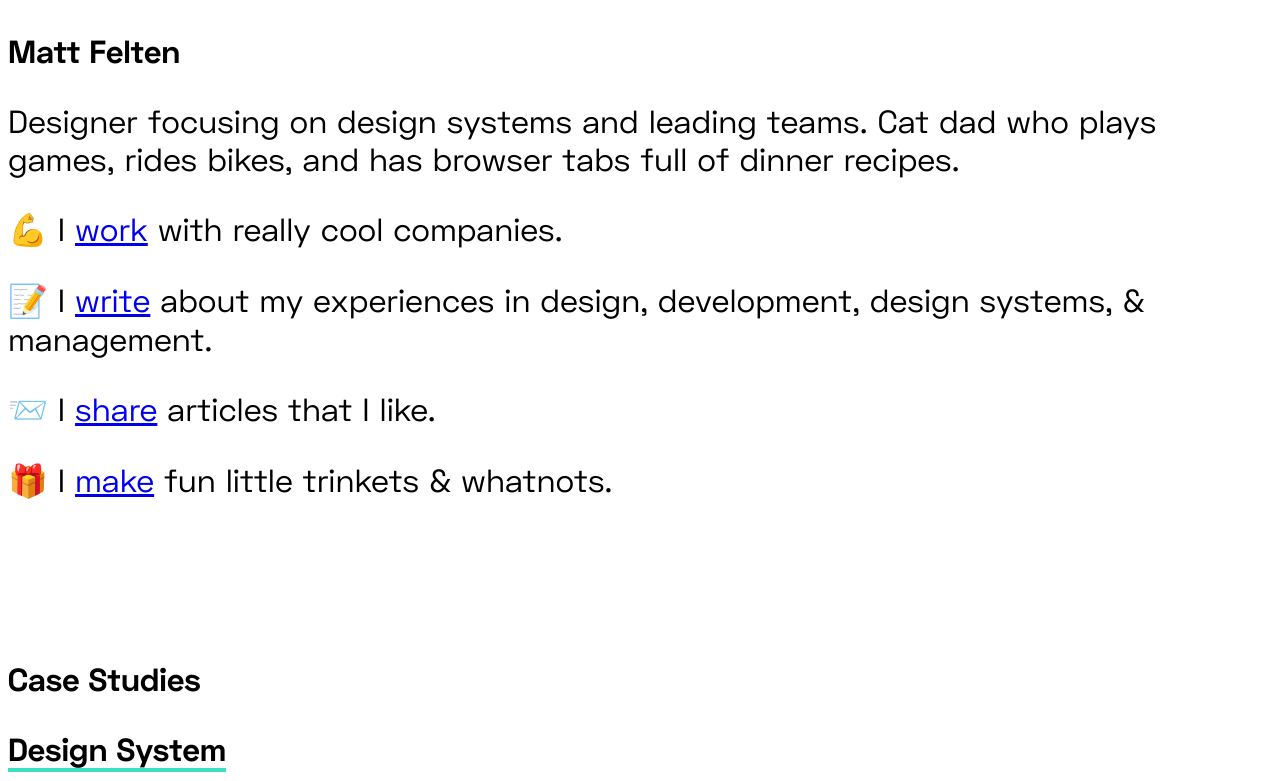
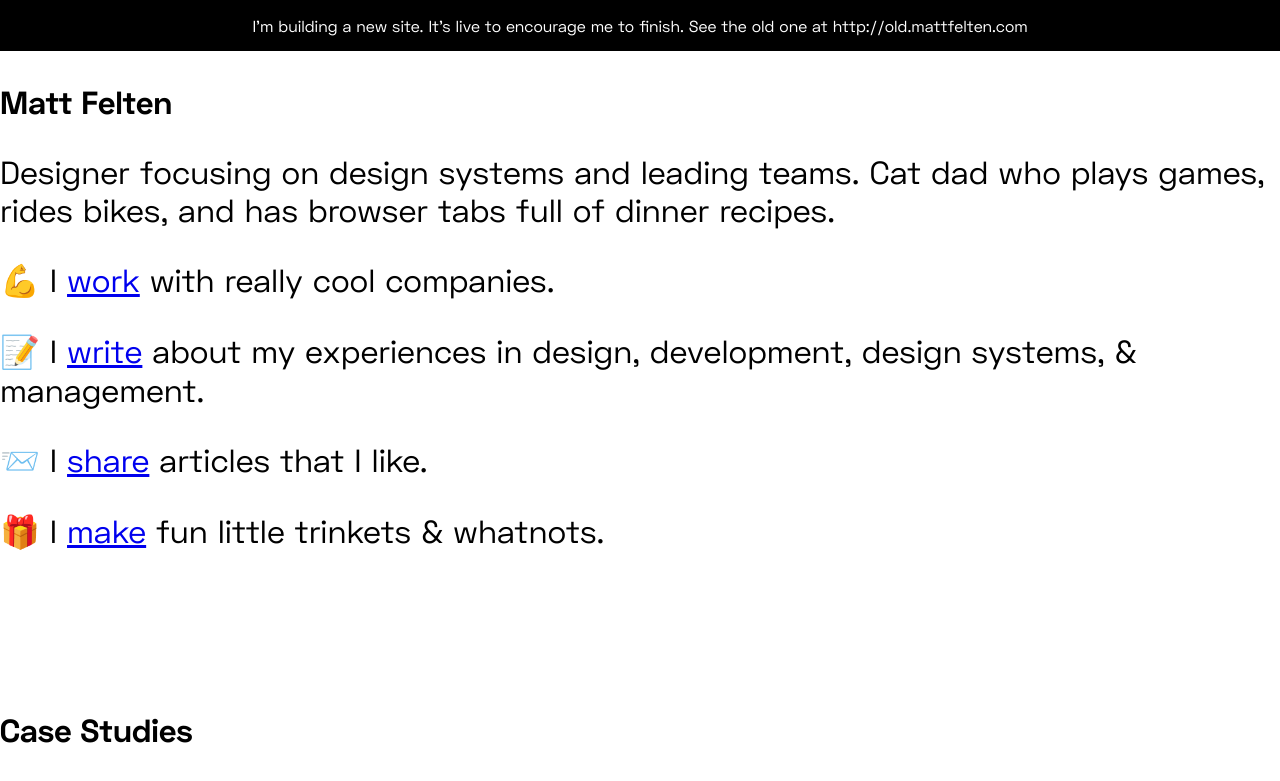
Before and after one commit to mattfelten/mattfelten.com, a React (Create React App) app: page / in a window 1280 px wide. Shown: the top 781 px of the page. Built offline with nearby package versions, Linux system fonts and the light colour scheme.

Commit message:
COMING SOON

```diff
--- a/src/pages/home.js
+++ b/src/pages/home.js
@@ -3,6 +3,15 @@ import { Emoji, List, MetaLink, Section, Small } from '../components';
 
 export const Home = () => (
 	<div>
+		<a href="//old.mattfelten.com" style={{
+			background: '#000',
+			color: '#fff',
+			display: 'block',
+			fontSize: '16px',
+			padding: '1em',
+			textAlign: 'center',
+			textDecoration: 'none'
+		}}>I'm building a new site. It's live to encourage me to finish. See the old one at http://old.mattfelten.com</a>
 		<Section title="Matt Felten">
 			<p>Designer focusing on design systems and leading teams. Cat dad who plays games, rides bikes, and has browser tabs full of dinner recipes.</p>
 			<List spacing={4}>
--- a/src/site.scss
+++ b/src/site.scss
@@ -4,6 +4,7 @@
 body {
 	font-size: 4vw;
 	font-family: 'Space Grotesk', sans-serif;
+	margin: 0;
 	text-align: left;
 
 	@media (max-width: 400px) {
```
